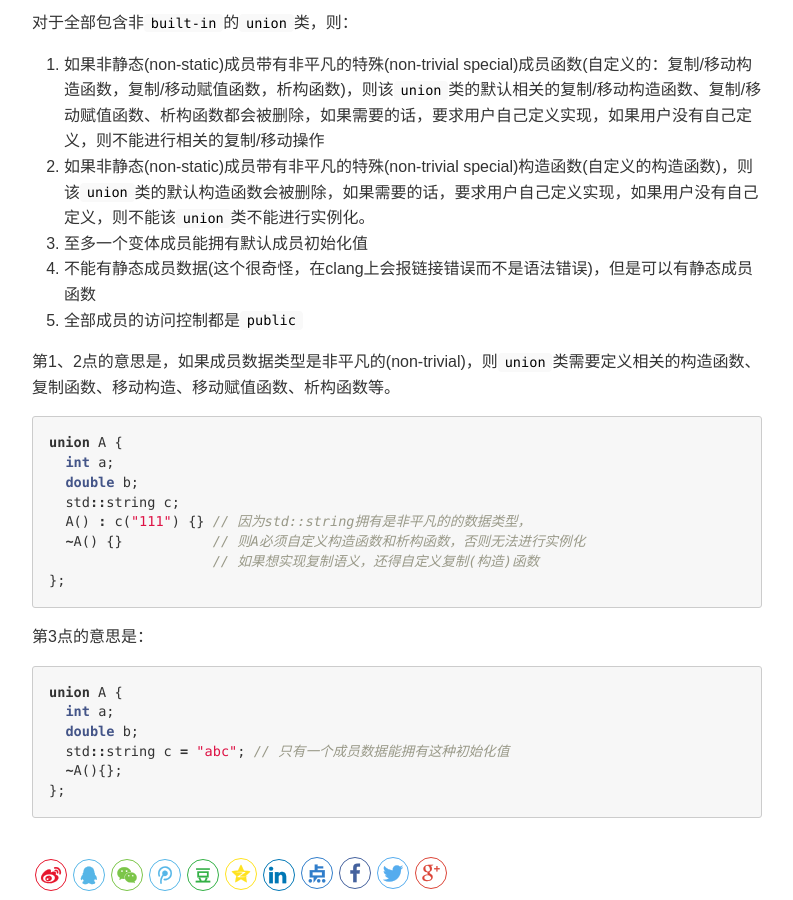
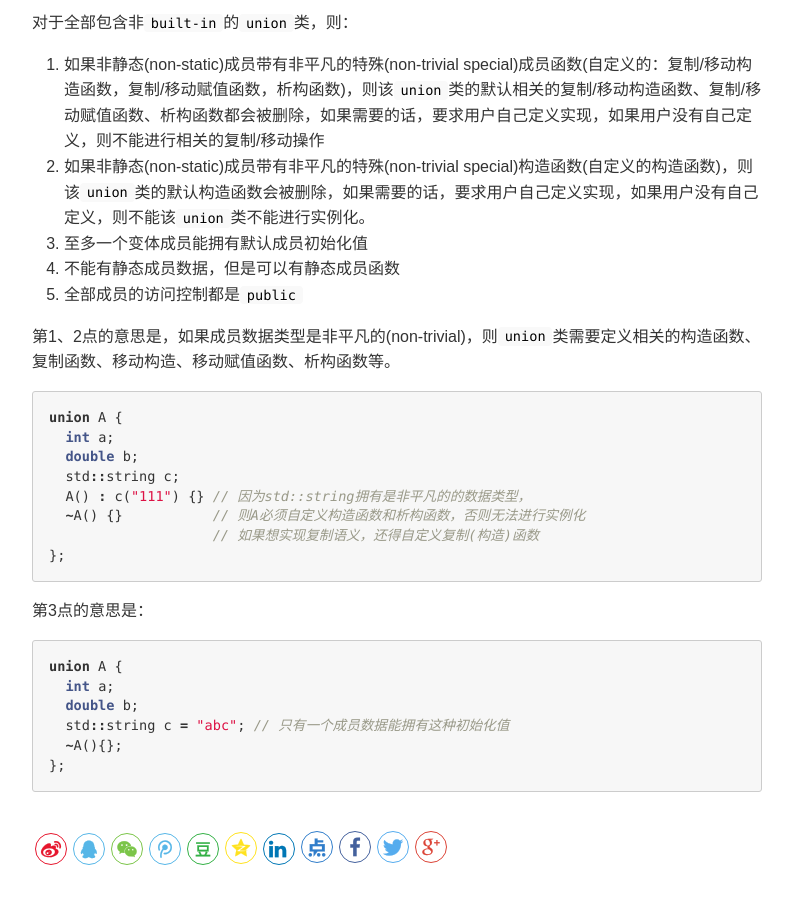
Before and after one commit to lrita/lrita.github.io, a Jekyll site: the page built from _posts/2018-09-26-union-in-cpp11.md, in a window 1280 px wide and 900 px high, scrolled down 836 px. Shown: the whole window, without its empty margins (118-911 px from the left). Built offline with Jekyll 4.4.1, drawn with Linux system fonts in a browser that asks for light colours; comment, search, counter and statistics services are not loaded.

Commit message:
2018-09-26-union-in-cpp11.md

```diff
--- a/_posts/2018-09-26-union-in-cpp11.md
+++ b/_posts/2018-09-26-union-in-cpp11.md
@@ -41,7 +41,7 @@ int main()
 1. 如果非静态(non-static)成员带有非平凡的特殊(non-trivial special)成员函数(自定义的：复制/移动构造函数，复制/移动赋值函数，析构函数)，则该`union`类的默认相关的复制/移动构造函数、复制/移动赋值函数、析构函数都会被删除，如果需要的话，要求用户自己定义实现，如果用户没有自己定义，则不能进行相关的复制/移动操作
 2. 如果非静态(non-static)成员带有非平凡的特殊(non-trivial special)构造函数(自定义的构造函数)，则该`union`类的默认构造函数会被删除，如果需要的话，要求用户自己定义实现，如果用户没有自己定义，则不能该`union`类不能进行实例化。
 3. 至多一个变体成员能拥有默认成员初始化值
-4. 不能有静态成员数据(这个很奇怪，在clang上会报链接错误而不是语法错误)，但是可以有静态成员函数
+4. 不能有静态成员数据，但是可以有静态成员函数
 5. 全部成员的访问控制都是`public`
 
 第1、2点的意思是，如果成员数据类型是非平凡的(non-trivial)，则`union`类需要定义相关的构造函数、复制函数、移动构造、移动赋值函数、析构函数等。
```
